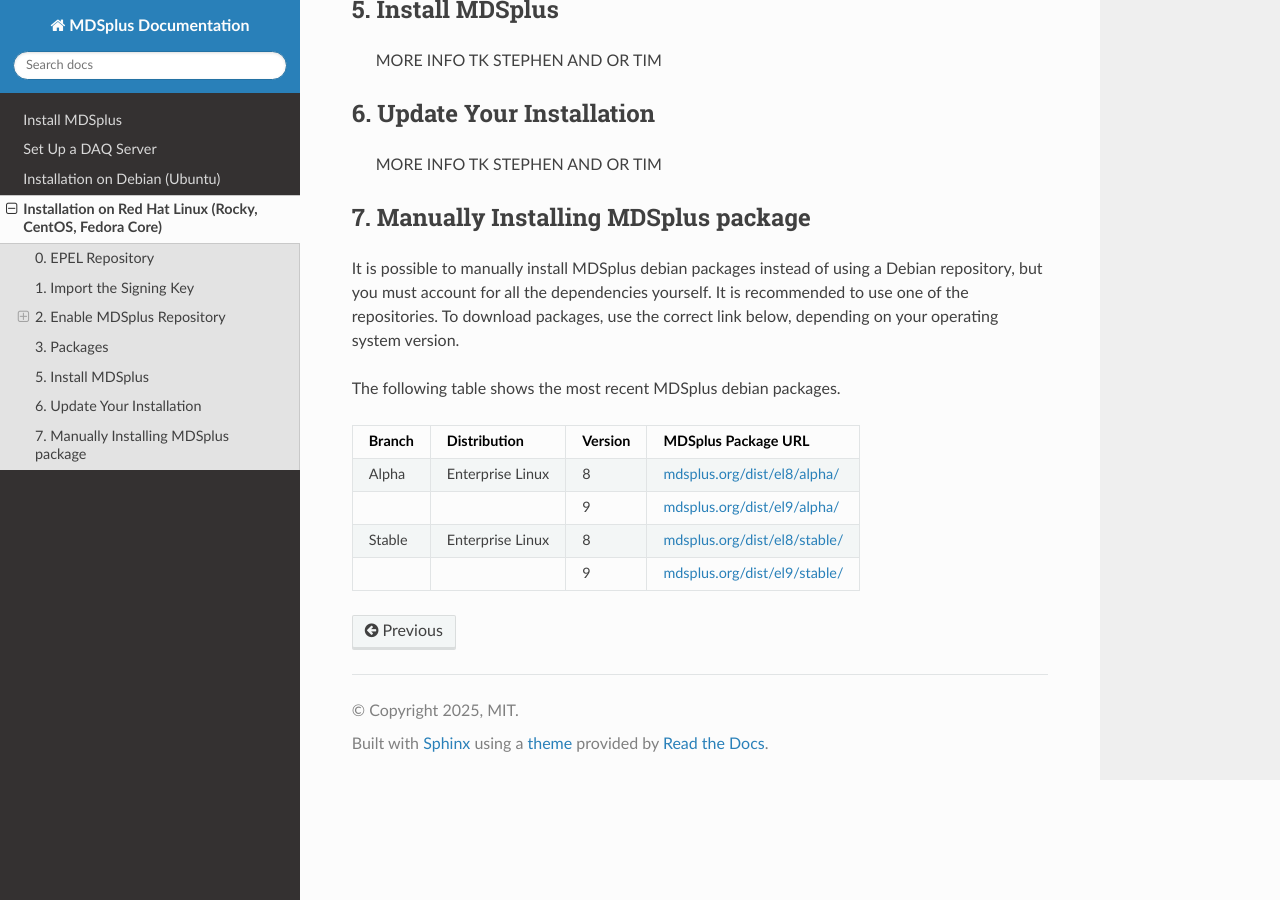
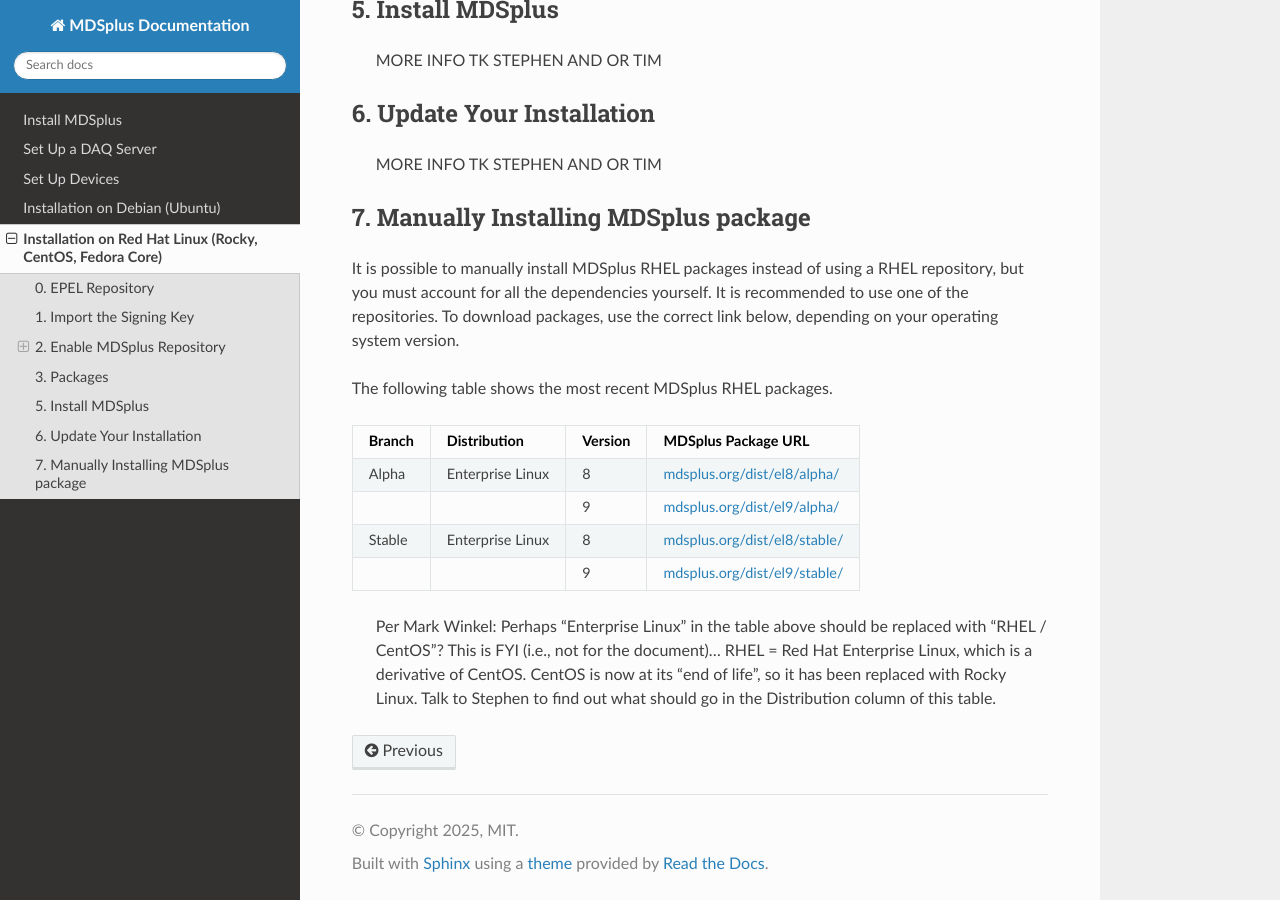
Before and after one commit to MDSplus/Documentation, a Sphinx documentation site: the page built from docs/install/redhat.md, in a window 1280 px wide and 900 px high, scrolled down 2529 px. Built offline with Sphinx 7.4.7 and the Read the Docs theme 3.1.0, drawn with Linux system fonts in a browser that asks for light colours; pages that are not in the unit, such as notebooks, are missing from menus; some of the changed text lies outside the part shown.

Commit message:
Reflects Mark W.'s corrections

````diff
--- a/docs/install.md
+++ b/docs/install.md
@@ -16,3 +16,7 @@
 # Set Up a DAQ Server
 
 [Instructions here](daq/setup.md)
+
+# Set Up Devices
+
+[Instructions here](devices.md)
--- a/docs/install/redhat.md
+++ b/docs/install/redhat.md
@@ -4,7 +4,7 @@
 
 | Release Level | Description |
 | ------------- | ------------------------------------------------------------------------------------------------------------------------------------------------------ |
-| alpha         | Updates occur whenever a change to an MDSplus source module.<br>Reflects the HEAD of the Git Repository.                                               |
+| alpha         | Updates occur whenever a change is made to an MDSplus source module.<br>Reflects the HEAD of the Git repository.                                               |
 | stable        | Updates occur less frequently.<br>New features added only after significant testing by sites using the alpha packages.<br>Bug fixes applied as needed. |
 
 Instructions are provided below for each release level.
@@ -12,13 +12,13 @@
 
 ## 0. EPEL Repository
 
-MDSplus depends on a variety software packages, some of which are included with standard Red Hat Enterprise Linux distributions, but others which must be acquired from Extra Packages for Enterprise Linux (EPEL). Please configure your system to include the EPEL repository **before** trying to install MDSplus. You can find more information about EPEL and the RPMs for configuring your system to use it on the [EPEL Home Page](http://fedoraproject.org/wiki/EPEL).
+MDSplus depends on a variety of software packages, some of which are included with standard Red Hat Enterprise Linux distributions, but others which must be acquired from Extra Packages for Enterprise Linux (EPEL). Please configure your system to include the EPEL repository **before** trying to install MDSplus. You can find more information about EPEL and the RPMs for configuring your system to use it on the [EPEL Home Page](http://fedoraproject.org/wiki/EPEL).
 
 > NEW INSTRUCTIONS TK STEPHEN AND OR TIM
 
 ## 1. Import the Signing Key
 
-First, use the terminal command for `curl` or `wget` (below) to install the signing key in `/usr/share/keyrings/` and then tell `apt` to use that key when updating from the MDSplus repository.
+First, open a terminal (aka shell) window and run a `curl` or `wget` command  (below) to install the signing key in `/usr/share/keyrings/` and then tell `apt` to use that key when updating from the MDSplus repository.
 
 ```sh
 curl -fsSL http://www.mdsplus.org/dist/RPM-GPG-KEY-MDSplus | sudo tee /etc/pki/rpm-gpg/RPM-GPG-KEY-MDSplus > /dev/null
@@ -27,7 +27,7 @@
 or
 
 ```sh
-wget -O- http://www.mdsplus.org/dist/RPM-GPG-KEY-MDSplus | sudo tee /etc/pki/rpm-gpg/RPM-GPG-KEY-MDSplus > /dev/null
+wget -O http://www.mdsplus.org/dist/RPM-GPG-KEY-MDSplus | sudo tee /etc/pki/rpm-gpg/RPM-GPG-KEY-MDSplus > /dev/null
 ```
 
 
@@ -109,9 +109,9 @@
 
 ## 7. Manually Installing MDSplus package
 
-It is possible to manually install MDSplus debian packages instead of using a Debian repository, but you must account for all the dependencies yourself. It is recommended to use one of the repositories. To download packages, use the correct link below, depending on your operating system version.
+It is possible to manually install MDSplus RHEL packages instead of using a RHEL repository, but you must account for all the dependencies yourself. It is recommended to use one of the repositories. To download packages, use the correct link below, depending on your operating system version.
 
-The following table shows the most recent MDSplus debian packages.
+The following table shows the most recent MDSplus RHEL packages.
 
 | Branch | Distribution | Version | MDSplus Package URL |
 |-------|--------|---------|-------------|
@@ -119,3 +119,5 @@
 |       |        | 9 | [mdsplus.org/dist/el9/alpha/](https://www.mdsplus.org/dist/el9/alpha/) |
 | Stable | Enterprise Linux | 8 | [mdsplus.org/dist/el8/stable/](https://www.mdsplus.org/dist/el8/stable/) |
 |        |        | 9 | [mdsplus.org/dist/el9/stable/](https://www.mdsplus.org/dist/el9/stable) |
+
+> Per Mark Winkel: Perhaps "Enterprise Linux" in the table above should be replaced with "RHEL / CentOS"?  This is FYI (i.e., not for the document)... RHEL = Red Hat Enterprise Linux, which is a derivative of CentOS.  CentOS is now at its "end of life", so it has been replaced with Rocky Linux. Talk to Stephen to find out what should go in the Distribution column of this table.
````
Also changed, not shown: docs/install/debian.md (+12 -2 lines).
